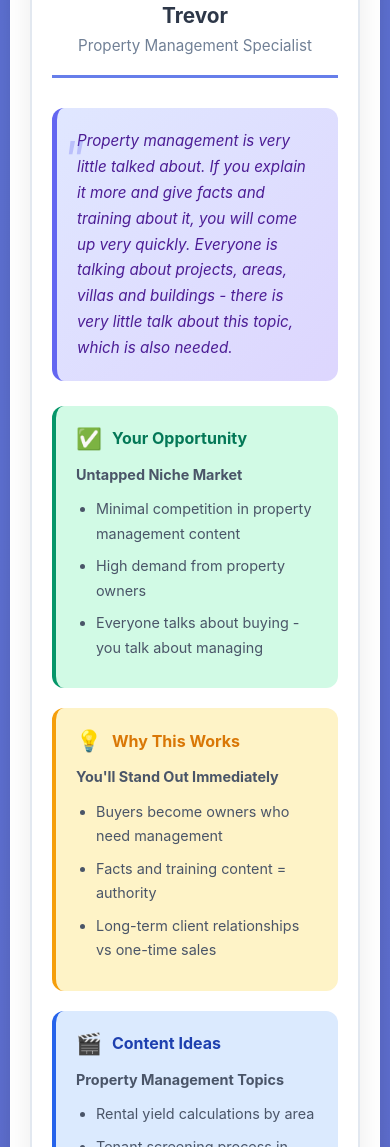
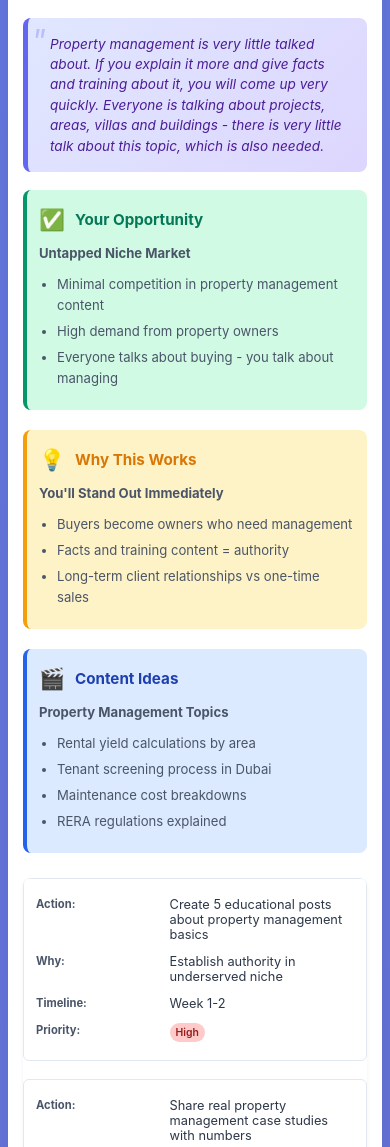
Before and after one commit to omidza87-creator/Individual-Action-Plans, a plain HTML site: page index.html in a window 390 px wide. Shown: the part 853-2000 px from the top of the page. Drawn offline with nearby package versions, Linux system fonts and the light colour scheme.

Commit message:
index.html

```diff
--- a/index.html
+++ b/index.html
@@ -23,9 +23,9 @@
         .container {
             max-width: 1400px;
             margin: 0 auto;
-            background: white;
-            border-radius: 24px;
-            box-shadow: 0 20px 60px rgba(0, 0, 0, 0.3);
+            background: #ffffff;
+            border-radius: 16px;
+            box-shadow: 0 10px 40px rgba(0, 0, 0, 0.15);
             overflow: hidden;
         }
 
@@ -60,7 +60,7 @@
         .intro-section {
             background: linear-gradient(135deg, #f7fafc 0%, #edf2f7 100%);
             padding: 40px;
-            border-radius: 16px;
+            border-radius: 12px;
             margin-bottom: 50px;
             border-left: 5px solid #667eea;
         }
@@ -79,17 +79,23 @@
 
         .team-member {
             margin-bottom: 60px;
-            padding: 40px;
-            background: #ffffff;
-            border-radius: 20px;
-            box-shadow: 0 10px 30px rgba(0, 0, 0, 0.08);
-            border: 2px solid #e2e8f0;
-            transition: transform 0.3s, box-shadow 0.3s;
+            padding: 0;
+            background: transparent;
+            border-radius: 0;
+            box-shadow: none;
+            border: none;
+            border-bottom: 2px solid #e2e8f0;
+            padding-bottom: 50px;
+            transition: none;
+        }
+
+        .team-member:last-child {
+            border-bottom: none;
         }
 
         .team-member:hover {
-            transform: translateY(-5px);
-            box-shadow: 0 15px 40px rgba(102, 126, 234, 0.15);
+            transform: none;
+            box-shadow: none;
         }
 
         .member-header {
@@ -135,7 +141,7 @@
 
         .analysis-card {
             padding: 25px;
-            border-radius: 12px;
+            border-radius: 8px;
             border-left: 4px solid;
         }
 
@@ -199,8 +205,8 @@
             border-spacing: 0;
             margin-top: 25px;
             overflow: hidden;
-            border-radius: 12px;
-            box-shadow: 0 4px 6px rgba(0, 0, 0, 0.05);
+            border-radius: 8px;
+            box-shadow: 0 2px 4px rgba(0, 0, 0, 0.05);
         }
 
         .priority-table thead {
@@ -218,7 +224,7 @@
         .priority-table td {
             padding: 15px;
             border-bottom: 1px solid #e2e8f0;
-            background: white;
+            background: transparent;
         }
 
         .priority-table tr:last-child td {
@@ -251,7 +257,7 @@
         .chart-container {
             background: #f7fafc;
             padding: 30px;
-            border-radius: 16px;
+            border-radius: 8px;
             margin: 25px 0;
         }
 
@@ -263,13 +269,14 @@
         .quote-section {
             background: linear-gradient(135deg, #e0e7ff 0%, #ddd6fe 100%);
             padding: 25px 30px;
-            border-radius: 12px;
+            border-radius: 8px;
             margin: 25px 0;
             border-left: 5px solid #6366f1;
             font-style: italic;
             color: #4c1d95;
             font-size: 1.05rem;
             line-height: 1.7;
+            position: relative;
         }
 
         .quote-section::before {
@@ -278,8 +285,9 @@
             color: #6366f1;
             opacity: 0.3;
             position: absolute;
-            margin-left: -15px;
-            margin-top: -10px;
+            left: 10px;
+            top: 5px;
+            z-index: 0;
         }
 
         .footer {
@@ -350,13 +358,15 @@
             }
 
             .team-member {
-                padding: 25px 20px;
+                padding: 0;
+                padding-bottom: 40px;
                 margin-bottom: 40px;
             }
 
             .member-header {
                 flex-direction: column;
                 text-align: center;
+                margin-bottom: 25px;
             }
 
             .member-avatar {
@@ -369,63 +379,153 @@
 
             .member-info h3 {
                 font-size: 1.5rem;
+                word-wrap: break-word;
             }
 
             .member-role {
                 font-size: 0.95rem;
+                word-wrap: break-word;
             }
 
             .quote-section {
-                padding: 20px;
-                font-size: 0.95rem;
+                padding: 18px 18px 18px 25px;
+                font-size: 0.9rem;
+                margin: 20px 0;
+                line-height: 1.6;
+                word-wrap: break-word;
+                overflow-wrap: break-word;
+            }
+
+            .quote-section::before {
+                font-size: 2.5rem;
+                left: 5px;
+                top: 0px;
             }
 
             .analysis-grid {
                 grid-template-columns: 1fr;
                 gap: 20px;
+                margin-bottom: 25px;
             }
 
             .analysis-card {
-                padding: 20px;
+                padding: 18px 15px;
+                margin-bottom: 0;
             }
 
             .card-title {
                 font-size: 1rem;
+                line-height: 1.3;
+                margin-bottom: 10px;
             }
 
             .card-content {
-                font-size: 0.9rem;
+                font-size: 0.88rem;
+                line-height: 1.6;
+                word-wrap: break-word;
+            }
+
+            .card-content ul {
+                padding-left: 18px;
+            }
+
+            .card-content li {
+                margin-bottom: 6px;
             }
 
             .priority-table {
-                font-size: 0.85rem;
+                font-size: 0.75rem;
+                margin-top: 20px;
+                display: block;
+                width: 100%;
             }
 
-            .priority-table th {
-                padding: 10px 8px;
+            .priority-table thead,
+            .priority-table tbody,
+            .priority-table tr,
+            .priority-table th,
+            .priority-table td {
+                display: block;
+                width: 100%;
+            }
+
+            .priority-table thead {
+                display: none;
+            }
+
+            .priority-table tr {
+                margin-bottom: 20px;
+                border: 1px solid #e2e8f0;
+                border-radius: 6px;
+                padding: 15px;
+                background: transparent;
+            }
+
+            .priority-table td {
+                padding: 8px 0;
+                border: none;
+                text-align: left;
+                font-size: 0.85rem;
+                position: relative;
+                padding-left: 45%;
+                word-wrap: break-word;
+            }
+
+            .priority-table td::before {
+                content: attr(data-label);
+                position: absolute;
+                left: 0;
+                width: 40%;
+                padding-right: 10px;
+                font-weight: 700;
+                color: #4a5568;
                 font-size: 0.75rem;
             }
 
-            .priority-table td {
-                padding: 10px 8px;
-                font-size: 0.85rem;
+            .priority-table td:first-child::before {
+                content: "Action: ";
+            }
+
+            .priority-table td:nth-child(2)::before {
+                content: "Why: ";
+            }
+
+            .priority-table td:nth-child(3)::before {
+                content: "Timeline: ";
+            }
+
+            .priority-table td:last-child::before {
+                content: "Priority: ";
             }
 
             .priority-badge {
-                font-size: 0.75rem;
-                padding: 3px 10px;
+                font-size: 0.7rem;
+                padding: 4px 8px;
+                display: inline-block;
             }
 
             .chart-container {
                 padding: 20px 15px;
+                margin: 20px 0;
+                overflow: hidden;
             }
 
             .chart-container h4 {
-                font-size: 1rem;
+                font-size: 0.95rem;
+                margin-bottom: 15px;
+                line-height: 1.3;
+                word-wrap: break-word;
             }
 
             .chart-wrapper {
                 height: 220px;
+            }
+
+            .table-wrapper {
+                margin-top: 20px;
+                margin-bottom: 25px;
+                overflow: visible;
+                width: 100%;
             }
 
             .footer {
@@ -442,6 +542,14 @@
         }
 
         @media (max-width: 480px) {
+            body {
+                padding: 15px 8px;
+            }
+
+            .header {
+                padding: 30px 15px;
+            }
+
             .header h1 {
                 font-size: 1.5rem;
             }
@@ -450,26 +558,96 @@
                 font-size: 0.85rem;
             }
 
+            .content {
+                padding: 25px 15px;
+            }
+
+            .intro-section {
+                padding: 20px 15px;
+            }
+
             .intro-section h2 {
                 font-size: 1.2rem;
+            }
+
+            .intro-section p {
+                font-size: 0.9rem;
+            }
+
+            .team-member {
+                padding: 0;
+                padding-bottom: 35px;
+                margin-bottom: 35px;
             }
 
             .member-info h3 {
                 font-size: 1.3rem;
             }
 
-            .priority-table th {
-                padding: 8px 6px;
-                font-size: 0.7rem;
+            .quote-section {
+                padding: 16px 15px 16px 22px;
+                font-size: 0.85rem;
+                margin: 18px 0;
+                line-height: 1.5;
+            }
+
+            .quote-section::before {
+                font-size: 2rem;
+                left: 3px;
+            }
+
+            .analysis-card {
+                padding: 16px 12px;
+            }
+
+            .card-title {
+                font-size: 0.95rem;
+            }
+
+            .card-content {
+                font-size: 0.82rem;
+            }
+
+            .card-content li {
+                margin-bottom: 5px;
+            }
+
+            .priority-table tr {
+                margin-bottom: 18px;
+                padding: 12px;
             }
 
             .priority-table td {
-                padding: 8px 6px;
+                padding: 6px 0;
                 font-size: 0.8rem;
+                padding-left: 42%;
+            }
+
+            .priority-table td::before {
+                font-size: 0.7rem;
+                width: 38%;
+            }
+
+            .priority-badge {
+                font-size: 0.65rem;
+                padding: 3px 6px;
+            }
+
+            .chart-container {
+                padding: 15px 10px;
+                margin: 18px 0;
+            }
+
+            .chart-container h4 {
+                font-size: 0.9rem;
             }
 
             .chart-wrapper {
                 height: 180px;
+            }
+
+            .footer {
+                padding: 25px 15px;
             }
         }
     </style>
@@ -486,7 +664,7 @@
             <div class="intro-section">
                 <h2>📋 Overview</h2>
                 <p>This document contains personalized strategies and actionable recommendations for each team member. Every person has unique strengths and opportunities. Focus on your specific action items to maximize your Instagram growth and establish authority in your niche.</p>
-                <p style="margin-top: 15px;"><strong>⚠️ Important Team-Wide Rule:</strong> Post 2-3 times per week MINIMUM. Mix your content types (reels, carousels, single posts). Remember: consistency beats perfection, and content is king.</p>
+                <p style="margin-top: 15px;"><strong>⚠️ Important Team-Wide Rule:</strong> Post 2-3 times per week MINIMUM. Mix your content types (reels, carousels, single posts). Some team members are posting 5 times per week - this is too much! Remember: consistency beats perfection, and content is king.</p>
             </div>
 
             <!-- TREVOR -->
```
